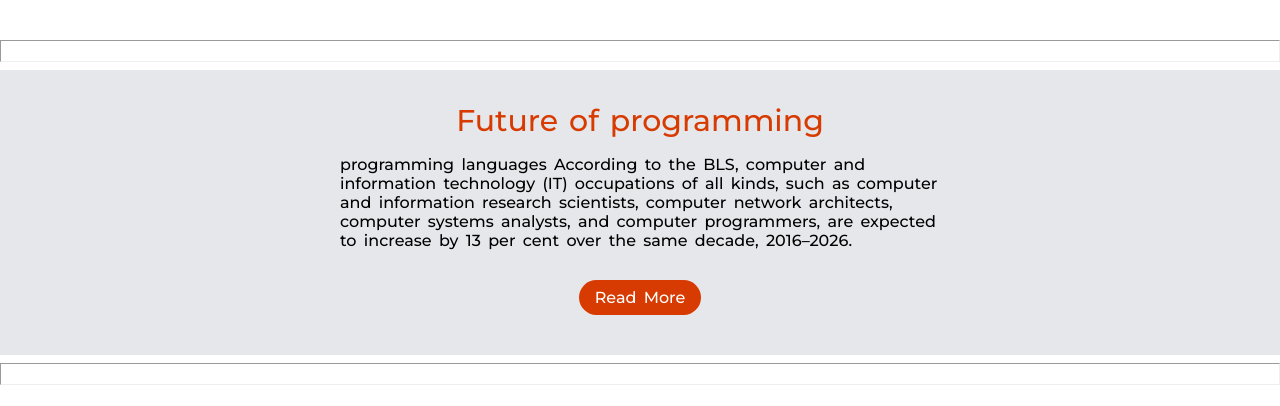
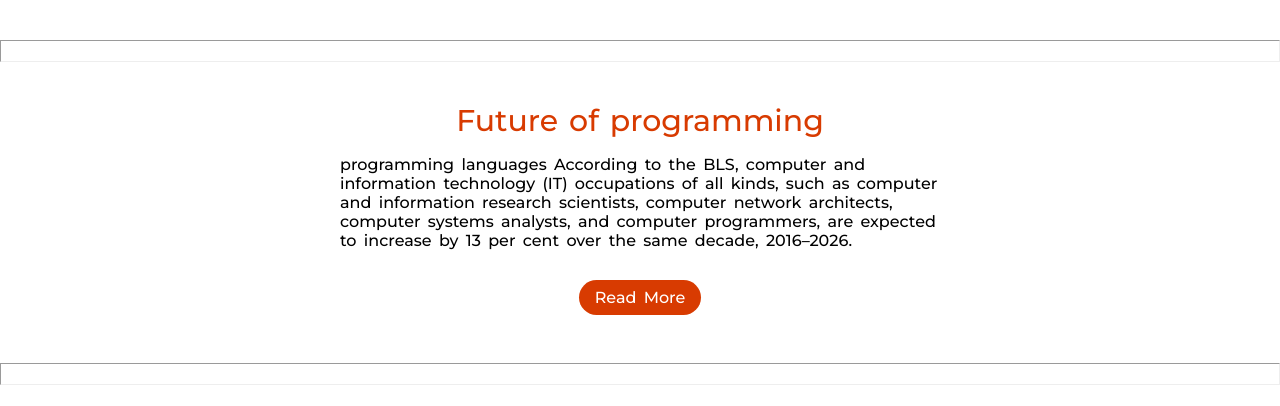
Before and after one commit to YashRathore1/yashrathore_portfolio, a plain HTML site: page blogs.html in a window 1280 px wide. Shown: the part 282-688 px from the top of the page. Drawn offline with Linux system fonts and the light colour scheme.

Commit message:
fix: bugs fixed

```diff
--- a/blogs.html
+++ b/blogs.html
@@ -32,7 +32,7 @@
     <hr>
 
 
-    <section class="off-white-section">
+    <section class="white-section">
 
       <li class="white-section-list non-marked">
         Future of programming</li>
```
